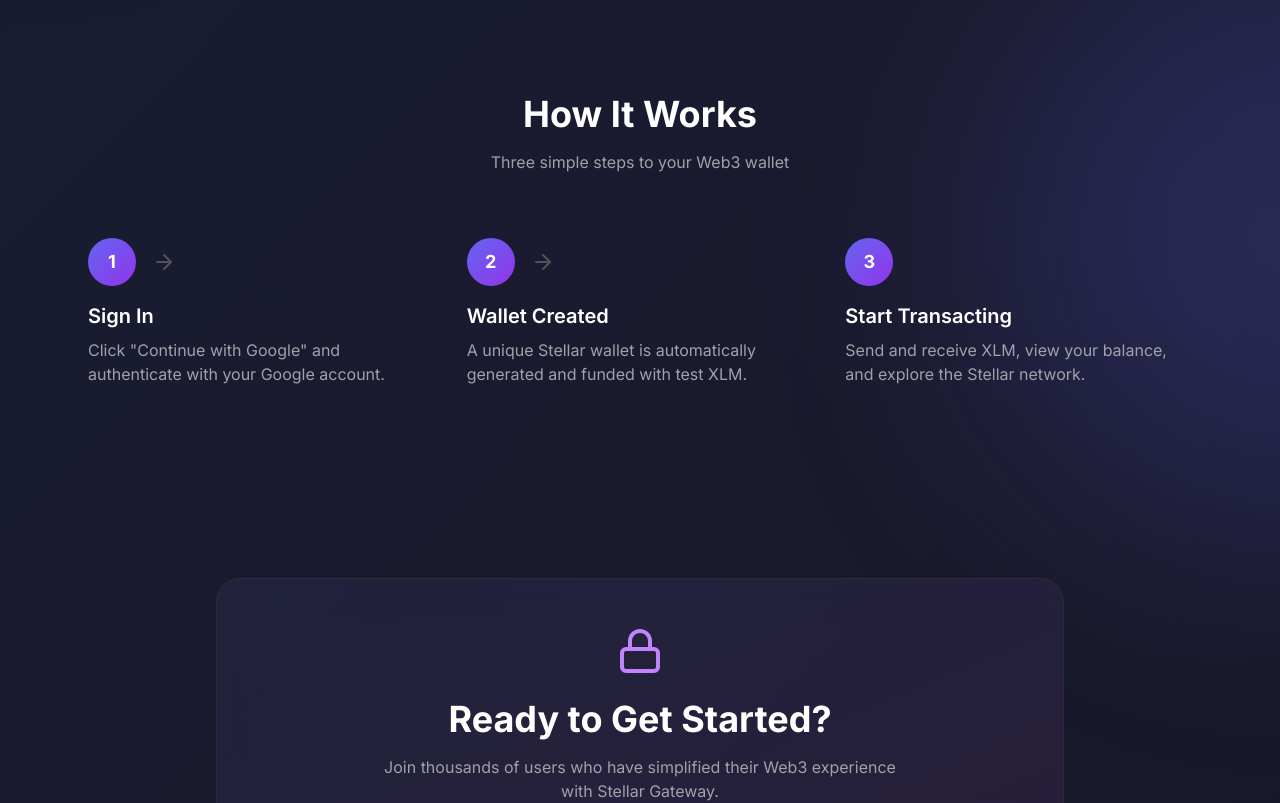
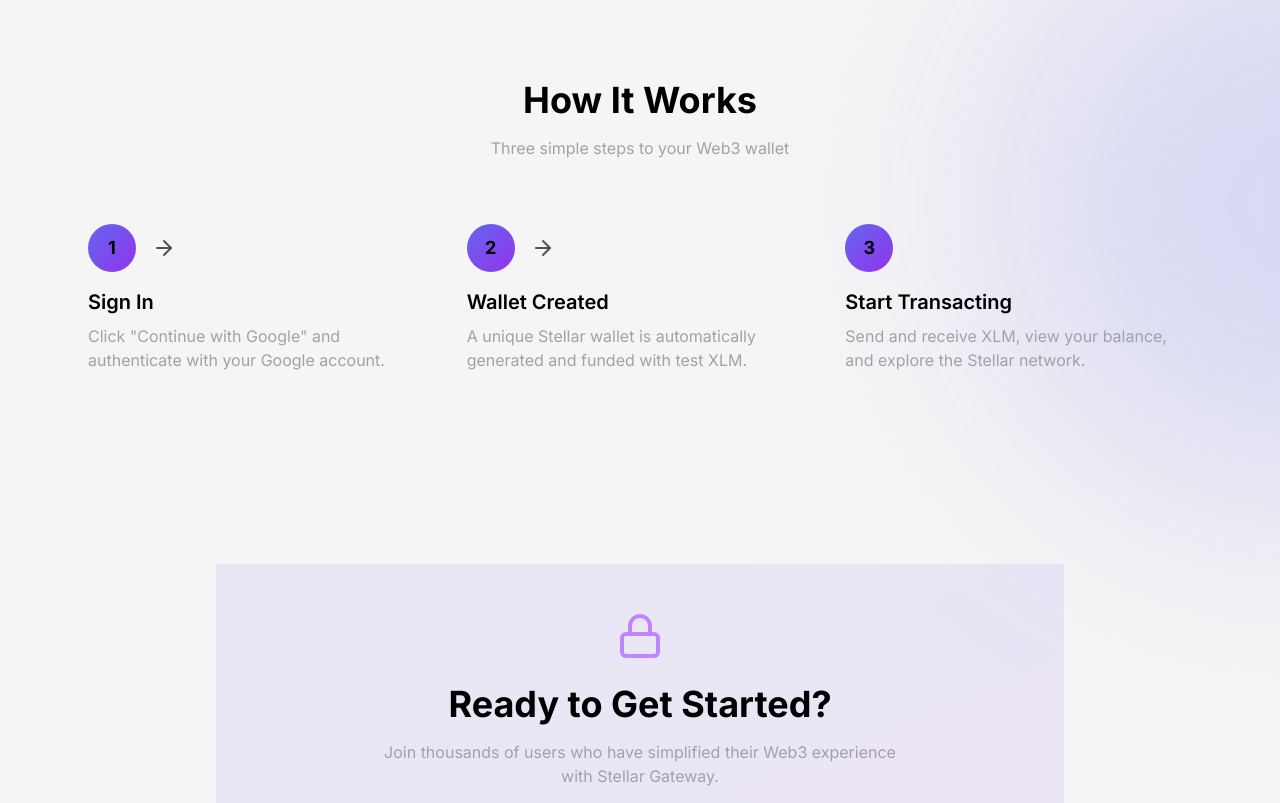
Before and after one commit to Adwaitbytes/StellaRay, a Next.js app in the folder demo/: page / in a window 1280 px wide. Shown: the part 1480-2283 px from the top of the page. Built offline with nearby package versions, Linux system fonts and the light colour scheme; no server answers.

Commit message:
style: enhance global CSS with improved color scheme and animations

```diff
--- a/demo/src/app/globals.css
+++ b/demo/src/app/globals.css
@@ -2,18 +2,41 @@
 @tailwind components;
 @tailwind utilities;
 
+/* ============================================
+   NEON BRUTALISM DESIGN SYSTEM
+   Bold • Raw • Electric • Functional
+   ============================================ */
+
 :root {
-  --bg-primary: #0a0a0f;
-  --bg-secondary: #12121a;
-  --bg-card: #1a1a24;
-  --accent-primary: #6366f1;
-  --accent-secondary: #8b5cf6;
-  --accent-gradient: linear-gradient(135deg, #6366f1 0%, #8b5cf6 50%, #a855f7 100%);
-  --text-primary: #ffffff;
-  --text-secondary: #a1a1aa;
-  --border-color: rgba(255, 255, 255, 0.08);
-  --success: #22c55e;
-  --error: #ef4444;
+  /* Neon Colors */
+  --neon-green: #39FF14;
+  --neon-pink: #FF10F0;
+  --neon-blue: #00D4FF;
+  --neon-yellow: #FFFF00;
+  --neon-orange: #FF6B00;
+  --neon-purple: #BF00FF;
+
+  /* Base Colors */
+  --black: #000000;
+  --white: #FFFFFF;
+  --off-white: #F5F5F5;
+  --dark-gray: #1A1A1A;
+
+  /* Functional */
+  --success: #39FF14;
+  --error: #FF3131;
+  --warning: #FFFF00;
+
+  /* Shadows */
+  --shadow-sm: 4px 4px 0px var(--black);
+  --shadow-md: 6px 6px 0px var(--black);
+  --shadow-lg: 8px 8px 0px var(--black);
+  --shadow-xl: 12px 12px 0px var(--black);
+
+  /* Borders */
+  --border-thin: 2px solid var(--black);
+  --border-thick: 4px solid var(--black);
+  --border-chunky: 6px solid var(--black);
 }
 
 * {
@@ -25,246 +48,506 @@
 }
 
 body {
-  background: var(--bg-primary);
-  color: var(--text-primary);
-  font-family: 'Inter', -apple-system, BlinkMacSystemFont, 'Segoe UI', Roboto, sans-serif;
+  background: var(--off-white);
+  color: var(--black);
+  font-family: 'Inter', 'Arial Black', sans-serif;
   min-height: 100vh;
+  -webkit-font-smoothing: antialiased;
 }
 
-/* Animated gradient background */
-.bg-gradient-animated {
-  background: linear-gradient(-45deg, #0a0a0f, #1a1a2e, #16213e, #0f0f23);
-  background-size: 400% 400%;
-  animation: gradientShift 15s ease infinite;
+/* Dark Mode Body */
+body.dark {
+  background: var(--dark-gray);
+  color: var(--white);
 }
 
-@keyframes gradientShift {
-  0% { background-position: 0% 50%; }
-  50% { background-position: 100% 50%; }
-  100% { background-position: 0% 50%; }
+/* ============================================
+   TYPOGRAPHY - Bold & Chunky
+   ============================================ */
+
+.heading-xl {
+  font-size: clamp(2.5rem, 8vw, 5rem);
+  font-weight: 900;
+  line-height: 0.95;
+  letter-spacing: -0.03em;
+  text-transform: uppercase;
 }
 
-/* Glassmorphism card */
-.glass-card {
-  background: rgba(26, 26, 36, 0.7);
-  backdrop-filter: blur(20px);
-  -webkit-backdrop-filter: blur(20px);
-  border: 1px solid var(--border-color);
-  border-radius: 24px;
+.heading-lg {
+  font-size: clamp(2rem, 5vw, 3.5rem);
+  font-weight: 900;
+  line-height: 1;
+  letter-spacing: -0.02em;
 }
 
-/* Gradient text */
-.gradient-text {
-  background: var(--accent-gradient);
-  -webkit-background-clip: text;
-  -webkit-text-fill-color: transparent;
-  background-clip: text;
+.heading-md {
+  font-size: clamp(1.5rem, 4vw, 2rem);
+  font-weight: 800;
+  line-height: 1.1;
 }
 
-/* Primary button */
-.btn-primary {
-  background: var(--accent-gradient);
-  color: white;
-  font-weight: 600;
-  padding: 14px 28px;
-  border-radius: 14px;
-  border: none;
-  cursor: pointer;
-  transition: all 0.3s cubic-bezier(0.4, 0, 0.2, 1);
-  box-shadow: 0 4px 20px rgba(99, 102, 241, 0.3);
+.text-mono {
+  font-family: 'JetBrains Mono', 'Courier New', monospace;
 }
 
-.btn-primary:hover {
-  transform: translateY(-2px);
-  box-shadow: 0 8px 30px rgba(99, 102, 241, 0.4);
+/* ============================================
+   NEON BRUTALIST BUTTONS
+   ============================================ */
+
+.btn-brutal {
+  display: inline-flex;
+  align-items: center;
+  justify-content: center;
+  gap: 12px;
+  padding: 16px 32px;
+  font-size: 16px;
+  font-weight: 800;
+  text-transform: uppercase;
+  letter-spacing: 0.05em;
+  border: var(--border-thick);
+  background: var(--neon-green);
+  color: var(--black);
+  box-shadow: var(--shadow-md);
+  cursor: pointer;
+  transition: transform 0.1s ease, box-shadow 0.1s ease;
+  position: relative;
 }
 
-.btn-primary:active {
-  transform: translateY(0);
+.btn-brutal:hover {
+  transform: translate(-2px, -2px);
+  box-shadow: 8px 8px 0px var(--black);
 }
 
-.btn-primary:disabled {
-  opacity: 0.5;
+.btn-brutal:active {
+  transform: translate(2px, 2px);
+  box-shadow: 2px 2px 0px var(--black);
+}
+
+.btn-brutal:disabled {
+  opacity: 0.6;
   cursor: not-allowed;
   transform: none;
 }
 
-/* Secondary button */
-.btn-secondary {
-  background: rgba(255, 255, 255, 0.05);
-  color: white;
-  font-weight: 600;
-  padding: 14px 28px;
-  border-radius: 14px;
-  border: 1px solid var(--border-color);
-  cursor: pointer;
-  transition: all 0.3s cubic-bezier(0.4, 0, 0.2, 1);
+.btn-brutal-pink {
+  background: var(--neon-pink);
+  color: var(--white);
 }
 
-.btn-secondary:hover {
-  background: rgba(255, 255, 255, 0.1);
-  border-color: rgba(255, 255, 255, 0.2);
+.btn-brutal-blue {
+  background: var(--neon-blue);
 }
 
-/* Google button */
-.btn-google {
-  background: white;
-  color: #1f2937;
-  font-weight: 600;
-  padding: 16px 32px;
-  border-radius: 14px;
-  border: none;
-  cursor: pointer;
-  transition: all 0.3s cubic-bezier(0.4, 0, 0.2, 1);
+.btn-brutal-yellow {
+  background: var(--neon-yellow);
+}
+
+.btn-brutal-white {
+  background: var(--white);
+}
+
+.btn-brutal-dark {
+  background: var(--black);
+  color: var(--neon-green);
+}
+
+.btn-brutal-outline {
+  background: transparent;
+  color: var(--black);
+}
+
+/* Google Button - Special Style */
+.btn-google-brutal {
   display: flex;
   align-items: center;
   justify-content: center;
-  gap: 12px;
+  gap: 16px;
   width: 100%;
-  font-size: 16px;
+  padding: 20px 32px;
+  font-size: 18px;
+  font-weight: 800;
+  text-transform: uppercase;
+  letter-spacing: 0.02em;
+  border: var(--border-chunky);
+  background: var(--white);
+  color: var(--black);
+  box-shadow: var(--shadow-lg);
+  cursor: pointer;
+  transition: all 0.1s ease;
 }
 
-.btn-google:hover {
-  background: #f3f4f6;
-  transform: translateY(-2px);
-  box-shadow: 0 8px 30px rgba(0, 0, 0, 0.2);
+.btn-google-brutal:hover {
+  transform: translate(-4px, -4px);
+  box-shadow: 12px 12px 0px var(--black);
+  background: var(--neon-yellow);
 }
 
-.btn-google:disabled {
-  opacity: 0.7;
-  cursor: not-allowed;
-  transform: none;
+.btn-google-brutal:active {
+  transform: translate(2px, 2px);
+  box-shadow: 4px 4px 0px var(--black);
 }
 
-/* Input field */
-.input-field {
+/* ============================================
+   BRUTALIST CARDS & CONTAINERS
+   ============================================ */
+
+.card-brutal {
+  background: var(--white);
+  border: var(--border-thick);
+  box-shadow: var(--shadow-md);
+  padding: 24px;
+  position: relative;
+}
+
+.card-brutal-dark {
+  background: var(--black);
+  color: var(--white);
+  border-color: var(--neon-green);
+}
+
+.card-brutal-neon {
+  background: var(--neon-green);
+  color: var(--black);
+}
+
+.card-brutal-pink {
+  background: var(--neon-pink);
+  color: var(--white);
+}
+
+.card-brutal-blue {
+  background: var(--neon-blue);
+  color: var(--black);
+}
+
+/* ============================================
+   INPUTS - Raw & Bold
+   ============================================ */
+
+.input-brutal {
   width: 100%;
   padding: 16px 20px;
-  background: rgba(255, 255, 255, 0.05);
-  border: 1px solid var(--border-color);
-  border-radius: 14px;
-  color: white;
   font-size: 16px;
-  transition: all 0.2s ease;
+  font-weight: 600;
+  background: var(--white);
+  border: var(--border-thick);
+  box-shadow: var(--shadow-sm);
+  outline: none;
+  transition: all 0.1s ease;
 }
 
-.input-field::placeholder {
-  color: var(--text-secondary);
+.input-brutal:focus {
+  transform: translate(-2px, -2px);
+  box-shadow: 6px 6px 0px var(--black);
+  border-color: var(--neon-green);
 }
 
-.input-field:focus {
-  outline: none;
-  border-color: var(--accent-primary);
-  box-shadow: 0 0 0 3px rgba(99, 102, 241, 0.2);
+.input-brutal::placeholder {
+  color: #888;
+  font-weight: 500;
 }
 
-/* Loading spinner */
-.spinner {
-  width: 24px;
-  height: 24px;
-  border: 3px solid rgba(255, 255, 255, 0.2);
-  border-top-color: white;
-  border-radius: 50%;
-  animation: spin 0.8s linear infinite;
+.input-brutal-dark {
+  background: var(--dark-gray);
+  color: var(--white);
+  border-color: var(--neon-green);
+}
+
+/* ============================================
+   NEON GLOW EFFECTS
+   ============================================ */
+
+.neon-glow-green {
+  text-shadow: 0 0 10px var(--neon-green), 0 0 20px var(--neon-green), 0 0 40px var(--neon-green);
+}
+
+.neon-glow-pink {
+  text-shadow: 0 0 10px var(--neon-pink), 0 0 20px var(--neon-pink), 0 0 40px var(--neon-pink);
+}
+
+.neon-glow-blue {
+  text-shadow: 0 0 10px var(--neon-blue), 0 0 20px var(--neon-blue), 0 0 40px var(--neon-blue);
+}
+
+.neon-border-glow {
+  box-shadow: var(--shadow-md), 0 0 20px var(--neon-green);
+}
+
+/* ============================================
+   TAGS & BADGES
+   ============================================ */
+
+.tag-brutal {
+  display: inline-flex;
+  align-items: center;
+  gap: 6px;
+  padding: 8px 16px;
+  font-size: 12px;
+  font-weight: 800;
+  text-transform: uppercase;
+  letter-spacing: 0.1em;
+  border: 3px solid var(--black);
+  background: var(--neon-yellow);
+  box-shadow: 3px 3px 0px var(--black);
+}
+
+.tag-brutal-green {
+  background: var(--neon-green);
+}
+
+.tag-brutal-pink {
+  background: var(--neon-pink);
+  color: var(--white);
+}
+
+.tag-brutal-dark {
+  background: var(--black);
+  color: var(--neon-green);
+}
+
+/* ============================================
+   LOADING SPINNER - Brutal Style
+   ============================================ */
+
+.spinner-brutal {
+  width: 32px;
+  height: 32px;
+  border: 4px solid var(--black);
+  border-top-color: var(--neon-green);
+  animation: spin 0.6s linear infinite;
 }
 
 @keyframes spin {
   to { transform: rotate(360deg); }
 }
 
-/* Fade in animation */
-.fade-in {
-  animation: fadeIn 0.5s ease forwards;
+/* ============================================
+   TRANSACTION ITEMS
+   ============================================ */
+
+.tx-item-brutal {
+  display: flex;
+  align-items: center;
+  justify-content: space-between;
+  padding: 20px;
+  background: var(--white);
+  border: var(--border-thick);
+  border-bottom: none;
+  transition: all 0.1s ease;
 }
 
-@keyframes fadeIn {
-  from { opacity: 0; transform: translateY(10px); }
-  to { opacity: 1; transform: translateY(0); }
+.tx-item-brutal:last-child {
+  border-bottom: var(--border-thick);
 }
 
-/* Glow effect */
-.glow {
-  position: relative;
+.tx-item-brutal:hover {
+  background: var(--neon-yellow);
+  transform: translateX(4px);
 }
 
-.glow::before {
-  content: '';
-  position: absolute;
-  top: -2px;
-  left: -2px;
-  right: -2px;
-  bottom: -2px;
-  background: var(--accent-gradient);
-  border-radius: inherit;
-  z-index: -1;
-  opacity: 0;
-  transition: opacity 0.3s ease;
-  filter: blur(15px);
+/* ============================================
+   RESPONSIVE UTILITIES
+   ============================================ */
+
+@media (max-width: 768px) {
+  .btn-brutal {
+    padding: 14px 24px;
+    font-size: 14px;
+  }
+
+  .btn-google-brutal {
+    padding: 16px 24px;
+    font-size: 16px;
+  }
+
+  .card-brutal {
+    padding: 16px;
+  }
+
+  :root {
+    --shadow-md: 4px 4px 0px var(--black);
+    --shadow-lg: 6px 6px 0px var(--black);
+  }
 }
 
-.glow:hover::before {
-  opacity: 0.5;
+/* ============================================
+   ANIMATIONS
+   ============================================ */
+
+@keyframes slideUp {
+  from {
+    opacity: 0;
+    transform: translateY(20px);
+  }
+  to {
+    opacity: 1;
+    transform: translateY(0);
+  }
 }
 
-/* Transaction list item */
-.tx-item {
-  padding: 16px 20px;
-  background: rgba(255, 255, 255, 0.02);
-  border-radius: 12px;
-  transition: background 0.2s ease;
+@keyframes slideIn {
+  from {
+    opacity: 0;
+    transform: translateX(-20px);
+  }
+  to {
+    opacity: 1;
+    transform: translateX(0);
+  }
 }
 
-.tx-item:hover {
-  background: rgba(255, 255, 255, 0.05);
+@keyframes pulse {
+  0%, 100% {
+    opacity: 1;
+  }
+  50% {
+    opacity: 0.7;
+  }
 }
 
-/* Balance display */
-.balance-display {
-  font-size: 3rem;
-  font-weight: 700;
-  letter-spacing: -0.02em;
-  line-height: 1;
+.animate-slide-up {
+  animation: slideUp 0.4s ease forwards;
 }
 
-/* Scrollbar */
+.animate-slide-in {
+  animation: slideIn 0.3s ease forwards;
+}
+
+.animate-pulse {
+  animation: pulse 2s ease infinite;
+}
+
+/* Stagger animations for lists */
+.stagger-1 { animation-delay: 0.1s; }
+.stagger-2 { animation-delay: 0.2s; }
+.stagger-3 { animation-delay: 0.3s; }
+.stagger-4 { animation-delay: 0.4s; }
+
+/* ============================================
+   SCROLLBAR - Brutal Style
+   ============================================ */
+
 ::-webkit-scrollbar {
-  width: 8px;
+  width: 12px;
 }
 
 ::-webkit-scrollbar-track {
-  background: transparent;
+  background: var(--off-white);
+  border-left: 2px solid var(--black);
 }
 
 ::-webkit-scrollbar-thumb {
-  background: rgba(255, 255, 255, 0.1);
-  border-radius: 4px;
+  background: var(--black);
+  border: 2px solid var(--off-white);
 }
 
 ::-webkit-scrollbar-thumb:hover {
-  background: rgba(255, 255, 255, 0.2);
+  background: var(--neon-green);
 }
 
-/* Toast notifications */
-.toast {
-  padding: 16px 24px;
-  border-radius: 12px;
-  font-weight: 500;
-  animation: slideIn 0.3s ease;
+/* ============================================
+   TOOLTIP
+   ============================================ */
+
+.tooltip-brutal {
+  position: absolute;
+  bottom: 100%;
+  left: 50%;
+  transform: translateX(-50%);
+  padding: 8px 12px;
+  font-size: 12px;
+  font-weight: 700;
+  text-transform: uppercase;
+  background: var(--black);
+  color: var(--neon-green);
+  border: 2px solid var(--neon-green);
+  white-space: nowrap;
+  opacity: 0;
+  visibility: hidden;
+  transition: all 0.2s ease;
 }
 
-.toast-success {
-  background: rgba(34, 197, 94, 0.15);
-  border: 1px solid rgba(34, 197, 94, 0.3);
-  color: #22c55e;
+.tooltip-brutal::after {
+  content: '';
+  position: absolute;
+  top: 100%;
+  left: 50%;
+  transform: translateX(-50%);
+  border: 6px solid transparent;
+  border-top-color: var(--black);
 }
 
-.toast-error {
-  background: rgba(239, 68, 68, 0.15);
-  border: 1px solid rgba(239, 68, 68, 0.3);
-  color: #ef4444;
+*:hover > .tooltip-brutal {
+  opacity: 1;
+  visibility: visible;
+  transform: translateX(-50%) translateY(-8px);
 }
 
-@keyframes slideIn {
-  from { transform: translateX(100%); opacity: 0; }
-  to { transform: translateX(0); opacity: 1; }
+/* ============================================
+   MODAL OVERLAY
+   ============================================ */
+
+.modal-overlay {
+  position: fixed;
+  inset: 0;
+  background: rgba(0, 0, 0, 0.8);
+  backdrop-filter: blur(4px);
+  z-index: 50;
+  display: flex;
+  align-items: center;
+  justify-content: center;
+  padding: 16px;
 }
+
+.modal-brutal {
+  width: 100%;
+  max-width: 480px;
+  background: var(--white);
+  border: var(--border-chunky);
+  box-shadow: var(--shadow-xl);
+  animation: slideUp 0.3s ease;
+}
+
+/* ============================================
+   SUCCESS/ERROR STATES
+   ============================================ */
+
+.alert-success {
+  padding: 16px 20px;
+  background: var(--neon-green);
+  border: var(--border-thick);
+  font-weight: 700;
+}
+
+.alert-error {
+  padding: 16px 20px;
+  background: var(--error);
+  color: var(--white);
+  border: var(--border-thick);
+  font-weight: 700;
+}
+
+/* ============================================
+   LINK STYLES
+   ============================================ */
+
+.link-brutal {
+  color: var(--black);
+  font-weight: 700;
+  text-decoration: underline;
+  text-decoration-thickness: 3px;
+  text-underline-offset: 4px;
+  transition: all 0.1s ease;
+}
+
+.link-brutal:hover {
+  background: var(--neon-yellow);
+  text-decoration-color: var(--neon-pink);
+}
+
+/* External link with icon */
+.link-external {
+  display: inline-flex;
+  align-items: center;
+  gap: 4px;
+}
```
